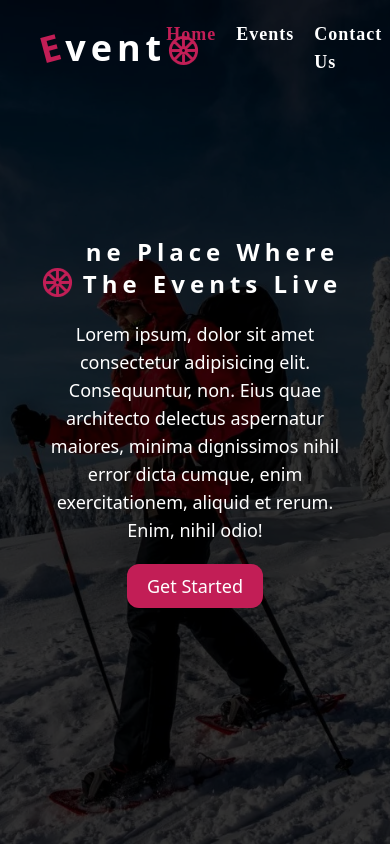
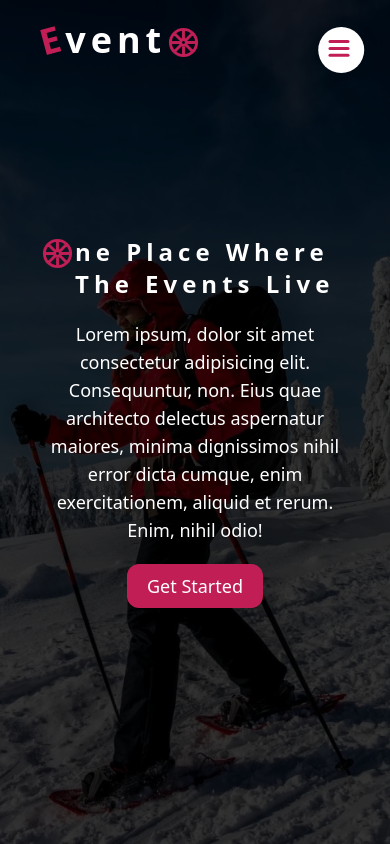
Before and after one commit to bahaabakri/evento-react, a React (Vite) app: page / in a window 390 px wide. Built offline with nearby package versions, Linux system fonts and the light colour scheme.

Commit message:
Navbar: work with mobile dropdown with animation

```diff
--- a/package.json
+++ b/package.json
@@ -15,6 +15,7 @@
     "@mui/icons-material": "^6.4.3",
     "@mui/material": "^6.4.3",
     "framer-motion": "^12.4.1",
+    "motion": "^12.4.7",
     "react": "^19.0.0",
     "react-dom": "^19.0.0",
     "react-router-dom": "^7.1.5"
--- a/src/components/Button/Button.module.scss
+++ b/src/components/Button/Button.module.scss
@@ -1,4 +1,6 @@
 .button-wrapper {
+    width: fit-content;
+    margin: auto;
     button {
         background-color: var(--primary-color);
         @apply text-white text-lg lg:text-2xl px-5 py-2 shadow-sm rounded-xl;
--- a/src/components/Hero/Hero.module.scss
+++ b/src/components/Hero/Hero.module.scss
@@ -16,18 +16,21 @@
         // margin-top: 100px;
         @apply absolute top-0 left-0 w-full h-full flex justify-center items-center text-white;
         .content {
-            @apply flex flex-col gap-5 px-10 text-center;
+            @apply flex flex-col gap-5 px-10;
             max-width: 900px;
             .title {
-                @apply text-white font-bold text-2xl lg:text-4xl flex items-end;
+                @apply text-white font-bold text-2xl lg:text-4xl flex justify-center;
                 letter-spacing: 5px;
                 .o-letter {
                     color: var(--primary-color);
                     @apply text-5xl;
                 }
+                .rest-title {
+                    @apply lg:leading-7
+                }
             }
             .subtitle {
-                @apply text-white text-lg lg:text-xl lg:leading-10;
+                @apply text-white text-lg lg:text-xl lg:leading-10 text-center;
             }
         }
     }
--- a/src/components/Hero/Hero.tsx
+++ b/src/components/Hero/Hero.tsx
@@ -49,7 +49,7 @@ const Hero = () => {
                     <div className={styles['content']}>
                         <div className={styles['title']}>
                             <OLogo />
-                            <div>
+                            <div className={styles['rest-title']}>
                                 ne Place Where The Events Live
                             </div>
 
--- /dev/null
+++ b/src/components/Navbar/MobileNavbar.module.scss
@@ -0,0 +1,46 @@
+.navbar-container {
+    position: relative;
+    display: flex;
+    justify-content: flex-start;
+    align-items: stretch;
+    flex: 1;
+    width: 200px;
+    max-width: 100%;
+    height: 300px;
+    background-color: transparent;
+    border-radius: 20px;
+    overflow: hidden;
+    .navbar {
+        width: 300px;
+        .navbar-content {
+            background-color: #fff;
+            position: absolute;
+            color: black;
+            top: 0;
+            right: 0;
+            bottom: 0;
+            width: 100%;
+        }
+        .list {
+            list-style: none;
+            padding: 25px;
+            margin: 0;
+            position: absolute;
+            top: 20px;
+        }
+        .toggle-container {
+            padding: 5px;
+            outline: none;
+            border: none;
+            cursor: pointer;
+            position: absolute;
+            top: 13px;
+            right: 8px;
+            width: 35px;
+            height: 35px;
+            border-radius: 50%;
+            background: transparent;
+        }
+
+    }
+}
--- /dev/null
+++ b/src/components/Navbar/MobileNavbar.tsx
@@ -0,0 +1,114 @@
+import * as motion from "motion/react-client"
+import { useRef, useState } from "react"
+import type { Variants } from "motion/react"
+import styles from './MobileNavbar.module.scss'
+import navMenuItems from "./navbar-menu-items"
+import NavMenuItem from "./NavMenuItem"
+const sidebarVariants = {
+    open: (height = 1000) => ({
+        clipPath: `circle(${height * 2 + 200}px at 175px 30px)`,
+        transition: {
+            type: "spring",
+            stiffness: 20,
+            restDelta: 2,
+        },
+    }),
+    closed: {
+        clipPath: "circle(23px at 175px 30px)",
+        transition: {
+            delay: 0.2,
+            type: "spring",
+            stiffness: 400,
+            damping: 40,
+        },
+    },
+}
+
+interface PathProps {
+    d?: string
+    variants: Variants
+    transition?: { duration: number }
+}
+
+const Path = (props: PathProps) => (
+    <motion.path
+        fill="transparent"
+        strokeWidth="3"
+        stroke="#C21E56"
+        strokeLinecap="round"
+        {...props}
+    />
+)
+const MenuToggle = ({ toggle }: { toggle: () => void }) => (
+    <button className={styles['toggle-container']} onClick={toggle}>
+        <svg width="23" height="23" viewBox="0 0 23 23">
+            <Path
+                variants={{
+                    closed: { d: "M 2 2.5 L 20 2.5" },
+                    open: { d: "M 3 16.5 L 17 2.5" },
+                }}
+            />
+            <Path
+                d="M 2 9.423 L 20 9.423"
+                variants={{
+                    closed: { opacity: 1 },
+                    open: { opacity: 0 },
+                }}
+                transition={{ duration: 0.1 }}
+            />
+            <Path
+                variants={{
+                    closed: { d: "M 2 16.346 L 20 16.346" },
+                    open: { d: "M 3 2.5 L 17 16.346" },
+                }}
+            />
+        </svg>
+    </button>
+)
+
+const navVariants = {
+    open: {
+        y: 0,
+        opacity: 1,
+        transition: {
+            y: { stiffness: 1000, velocity: -100 },
+        },
+    },
+    closed: {
+        y: 50,
+        opacity: 0,
+        transition: {
+            y: { stiffness: 1000 },
+        },
+    },
+}
+
+const Navigation = () => (
+    <motion.ul className={`${styles['list']}`} variants={navVariants}>
+        {navMenuItems.map((navMenuItem) => (
+            <NavMenuItem {...navMenuItem} />
+        ))}
+    </motion.ul>
+)
+const MobileNav = () => {
+    const [isOpen, setIsOpen] = useState(false)
+    const containerRef = useRef<HTMLDivElement>(null)
+
+    return (
+        <div>
+            <div className={styles['navbar-container']}>
+                <motion.nav
+                    initial={false}
+                    animate={isOpen ? "open" : "closed"}
+                    ref={containerRef}
+                    className={styles['navbar']}
+                >
+                    <motion.div className={styles['navbar-content']} variants={sidebarVariants} />
+                    <Navigation />
+                    <MenuToggle toggle={() => setIsOpen(!isOpen)} />
+                </motion.nav>
+            </div>
+        </div>
+    )
+}
+export default MobileNav
--- /dev/null
+++ b/src/components/Navbar/NavMenuItem.module.scss
@@ -0,0 +1,10 @@
+
+.menu-item {
+    @apply text-lg;
+    font-family: 'Playfair Display', serif;
+    font-weight: 700;
+    letter-spacing: 1px;
+    .active {
+        color: var(--primary-color);
+    }
+}
--- /dev/null
+++ b/src/components/Navbar/NavMenuItem.tsx
@@ -0,0 +1,18 @@
+import { NavLink } from 'react-router-dom'
+import type {NavMenuItem} from './navbar-menu-items'
+import styles from './NavMenuItem.module.scss'
+import { motion } from 'motion/react'
+const NavMenuItem = ({path, title}: NavMenuItem) => {
+    return(
+    <motion.li
+    className={styles['menu-item']}
+    whileHover={{ scale: 1.1 }}
+    whileTap={{ scale: 0.95 }}
+    >
+        <NavLink to={path} className={({isActive}) => isActive ? styles['active'] : undefined}>
+            {title}
+        </NavLink>
+    </motion.li>)
+}
+
+export default NavMenuItem
--- a/src/components/Navbar/Navbar.module.scss
+++ b/src/components/Navbar/Navbar.module.scss
@@ -7,19 +7,10 @@
     z-index: 1000;
     background-color: transparent;
     .navbar-container {
-        @apply container m-auto px-10 py-5  flex justify-between items-center;
-        .menu-wrapper {
-            .menu {
-                @apply flex gap-5 md:gap-10 text-white text-lg list-none;
-                font-family: 'Playfair Display', serif;
-                font-weight: 700;
-                letter-spacing: 1px;
-            }
+        @apply container m-auto px-10 py-5  flex justify-between md:items-baseline ;
+        ul.menu {
+            @apply flex gap-5 md:gap-10 list-none text-white;
         }
 
     }
 }
-
-.active {
-    color: var(--primary-color);
-}
--- a/src/components/Navbar/Navbar.tsx
+++ b/src/components/Navbar/Navbar.tsx
@@ -1,37 +1,29 @@
-import {NavLink } from 'react-router-dom'
 import styles from './Navbar.module.scss'
 import Logo from '../Logo/Logo'
+import navMenuItems from './navbar-menu-items'
+import NavMenuItem from './NavMenuItem'
+import MobileNav from './MobileNavbar'
 const Navbar = () => {
 
     return (
         <div className={styles['main-navbar']}>
             <div className={styles['navbar-container']}>
                 <Logo />
-                <div className={styles['menu-wrapper']}>
+                {/* Large Screen Navbar*/}
+                <div className='hidden md:block'>
                     <ul className={styles['menu']}>
-                        <li className={styles['menu-item']}>
-                            <NavLink to="/" className={({isActive}) => isActive ? styles['active'] : undefined}>
-                                Home
-                            </NavLink>
-                        </li>
-                        <li className={styles['menu-item']}>
-                            <NavLink to="/events"  className={({isActive}) => isActive ? styles['active'] : undefined}>
-                                Events
-                            </NavLink>
-                        </li>
-                        <li className={styles['menu-item']}>
-                            <NavLink to="/contact-us"  className={({isActive}) => isActive ? styles['active'] : undefined}>
-                                Contact Us
-                            </NavLink>
-                        </li>
-                        <li className={styles['menu-item']}>
-                            <NavLink to="/about-us"  className={({isActive}) => isActive ? styles['active'] : undefined}>
-                                About Us
-                            </NavLink>
-                        </li>
+                        {
+                            navMenuItems.map(navMenuItem =>
+                                <NavMenuItem {...navMenuItem}/>
+                            )
+                        }
                     </ul>
+                </div>
+                {/* Mobile Screen Navbar*/}
+                <div className='block md:hidden'>
+                    <MobileNav />
+                </div>
 
-                </div>
 
             </div>
 
--- /dev/null
+++ b/src/components/Navbar/navbar-menu-items.ts
@@ -0,0 +1,23 @@
+export interface NavMenuItem {
+    title:string,
+    path:string
+}
+const navMenuItems:NavMenuItem[] = [
+    {
+        title: 'Home',
+        path: '/'
+    },
+    {
+        title: 'Events',
+        path: '/events'
+    },
+    {
+        title: 'Contact Us',
+        path: '/contact-us'
+    },
+    {
+        title: 'About Us',
+        path: '/about-us'
+    },
+]
+export default navMenuItems
```
Also changed, not shown: 1 other file (tests, documents, lock files or other folders).
